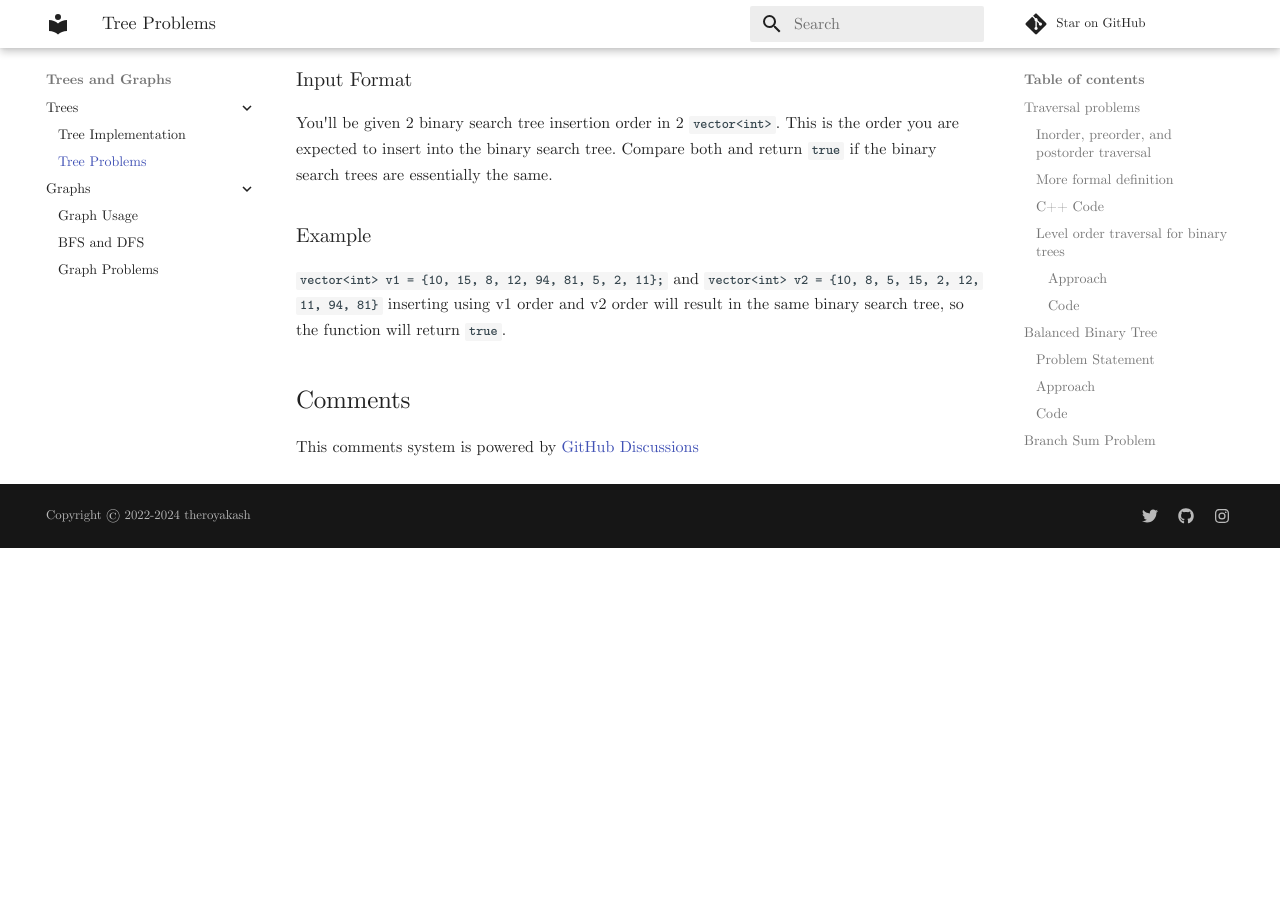
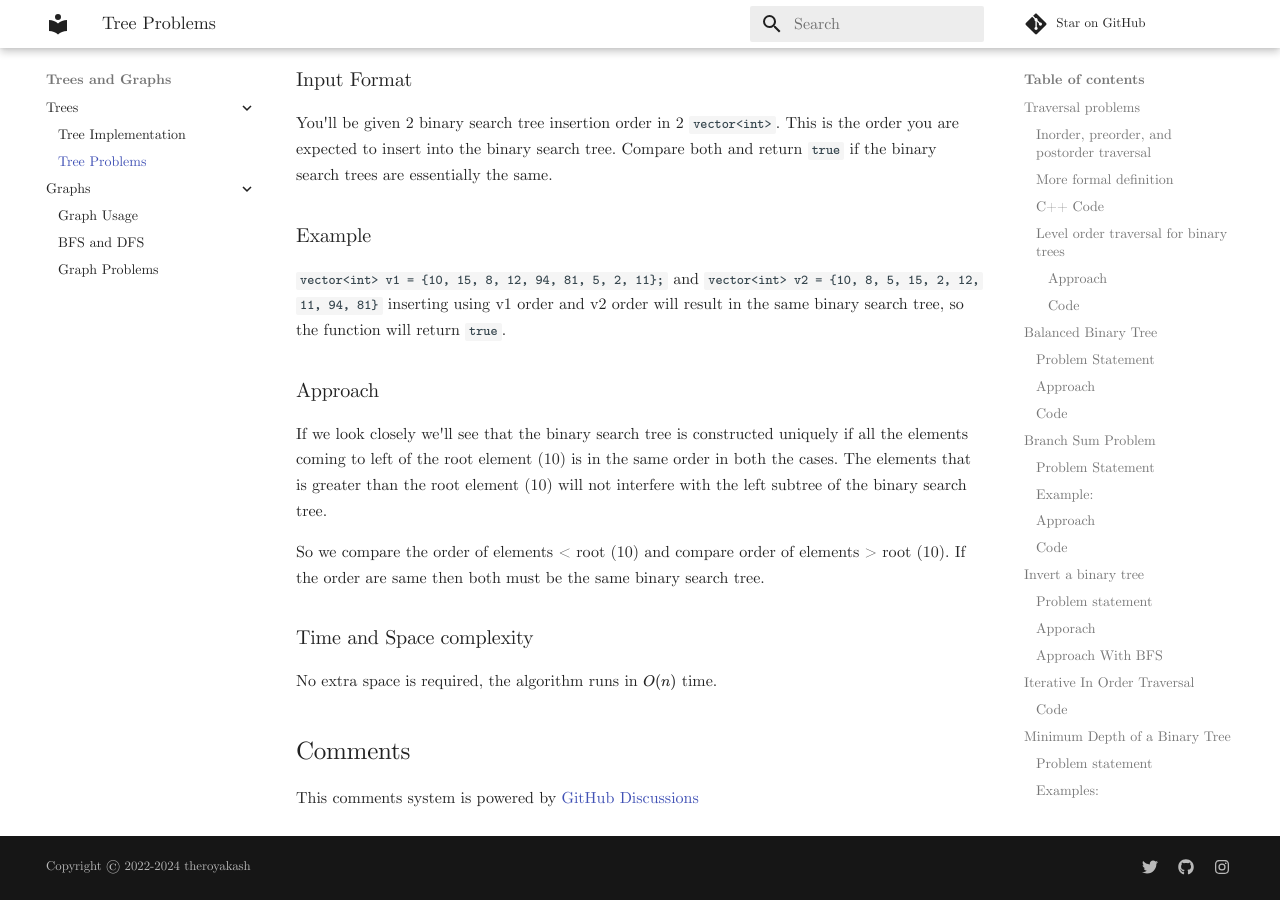
Before and after one commit to theroyakash/algorithms.theroyakash.com, an MkDocs documentation site: the page built from docs/trees/problems.md, in a window 1280 px wide and 900 px high, scrolled down 25957 px. Built offline with MkDocs 1.6.1 and Material for MkDocs 9.7.7, drawn with Linux system fonts in a browser that asks for light colours; comment, search, counter and statistics services are not loaded; before the commit the page ends 26505 px from its top, so only the background shows below that.

Commit message:
Update problems.md

```diff
--- a/docs/trees/problems.md
+++ b/docs/trees/problems.md
@@ -797,3 +797,11 @@
 
 ### Example
 `vector<int> v1 = {10, 15, 8, 12, 94, 81, 5, 2, 11};` and `vector<int> v2 = {10, 8, 5, 15, 2, 12, 11, 94, 81}` inserting using v1 order and v2 order will result in the same binary search tree, so the function will return `true`.
+
+### Approach
+If we look closely we'll see that the binary search tree is constructed uniquely if all the elements coming to left of the root element (10) is in the same order in both the cases. The elements that is greater than the root element (10) will not interfere with the left subtree of the binary search tree.
+
+So we compare the order of elements < root (10) and compare order of elements > root (10). If the order are same then both must be the same binary search tree.
+
+### Time and Space complexity
+No extra space is required, the algorithm runs in $O(n)$ time.
```
